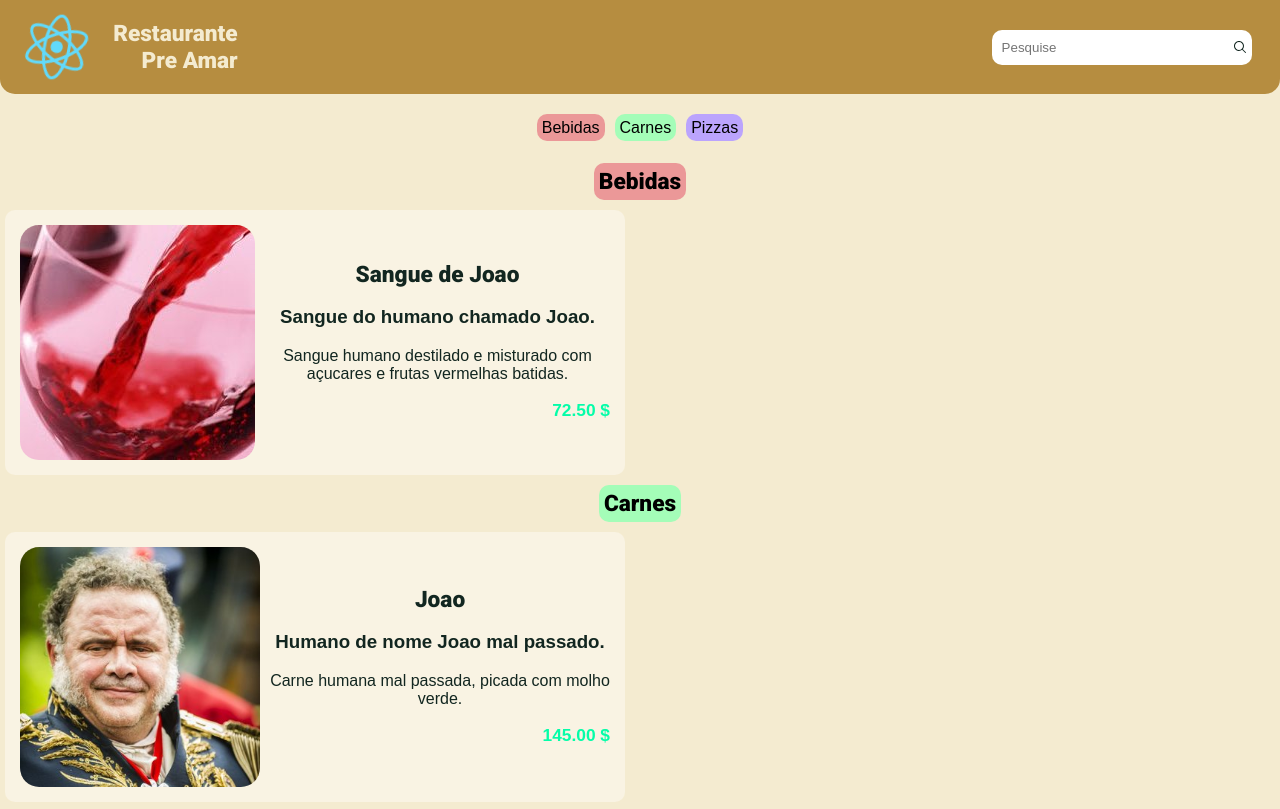
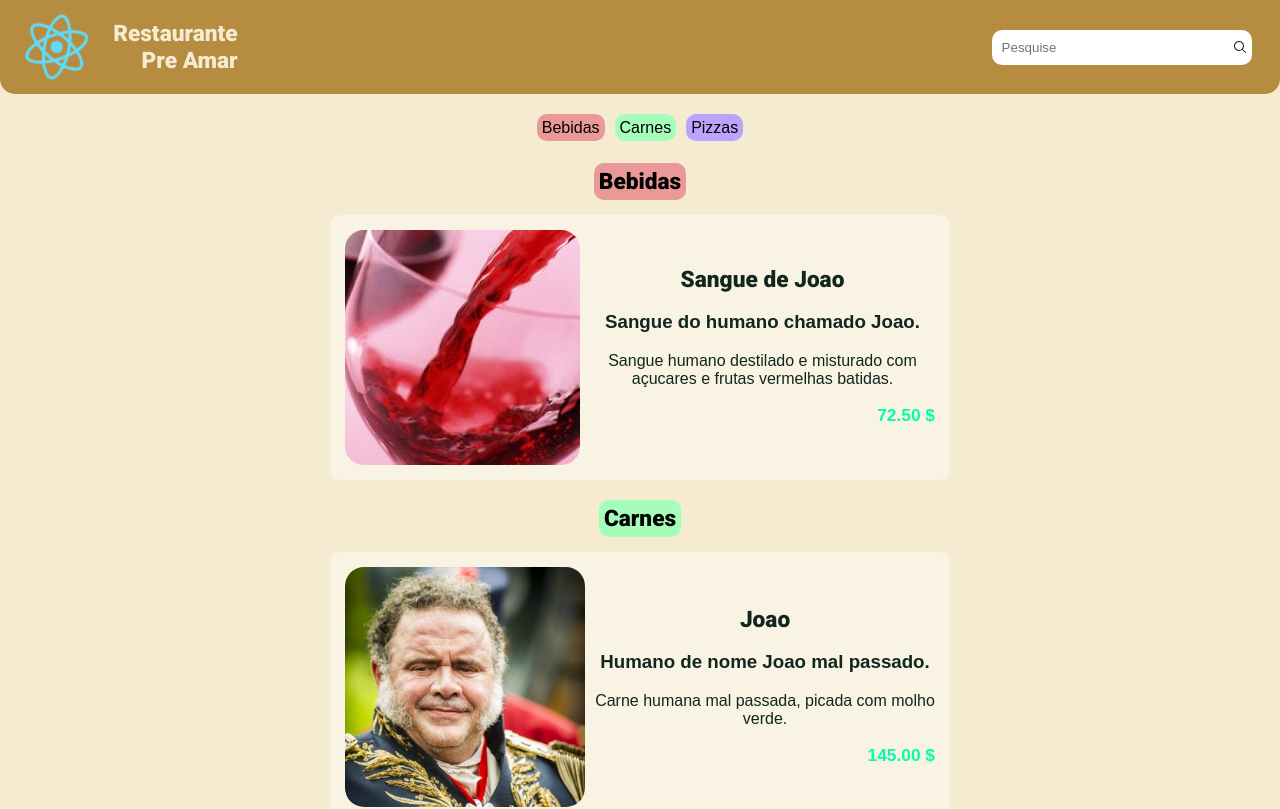
Before and after one commit to Plankiton/Lilac-menu-web, a React (Create React App) app: page / in a window 1280 px wide. Shown: the top 809 px of the page. Built offline with nearby package versions, Linux system fonts and the light colour scheme; a web font is replaced by a local one.

Commit message:
Centering MaelList

```diff
--- a/src/App.css
+++ b/src/App.css
@@ -257,7 +257,12 @@ h2 {
   padding: 5px;
 }
 
-.MealList {
+.Meals, .Category, .MealList {
+  width: 100%;
+  display: flex;
+  flex-direction: Column;
+  align-items: center;
+
   z-index: 254;
 }
 
```
